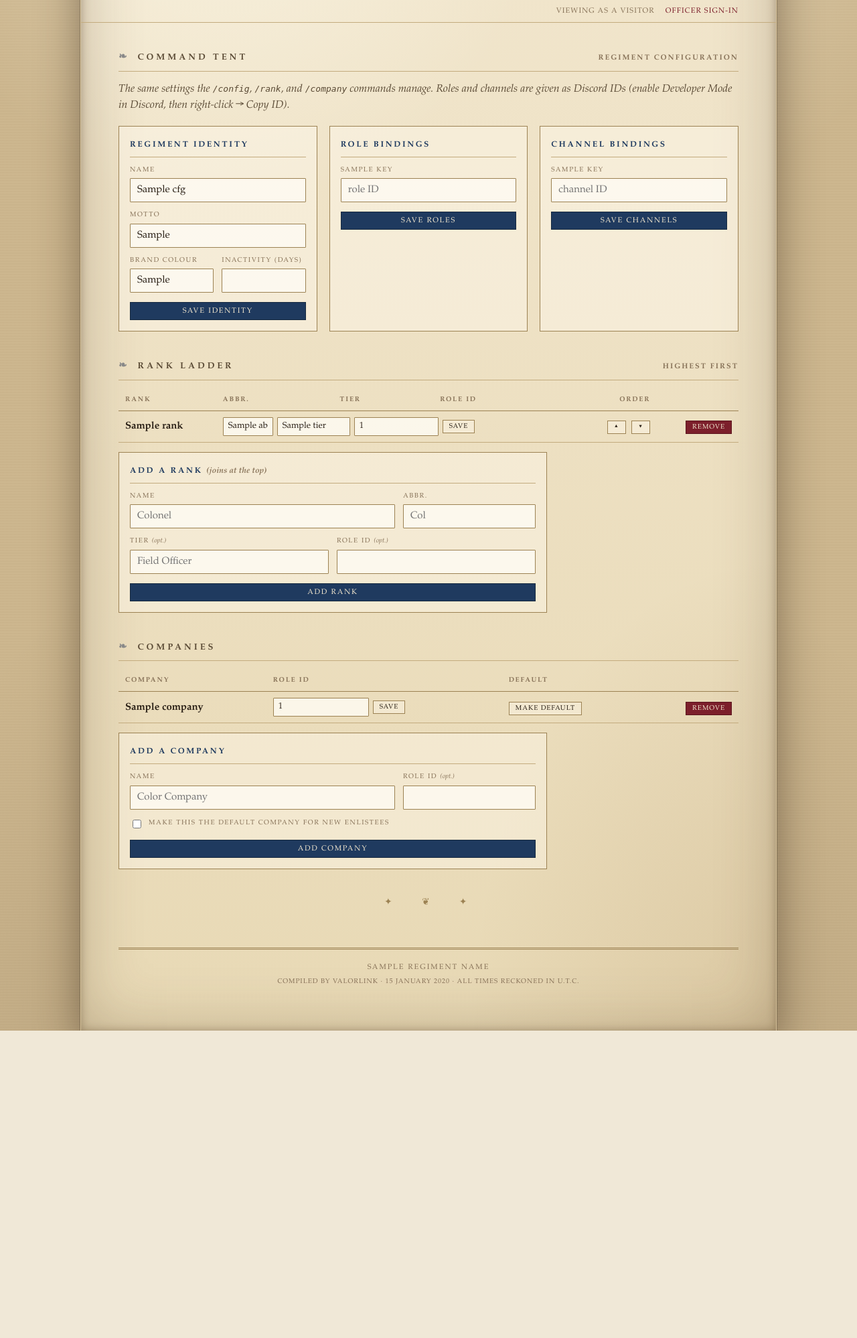
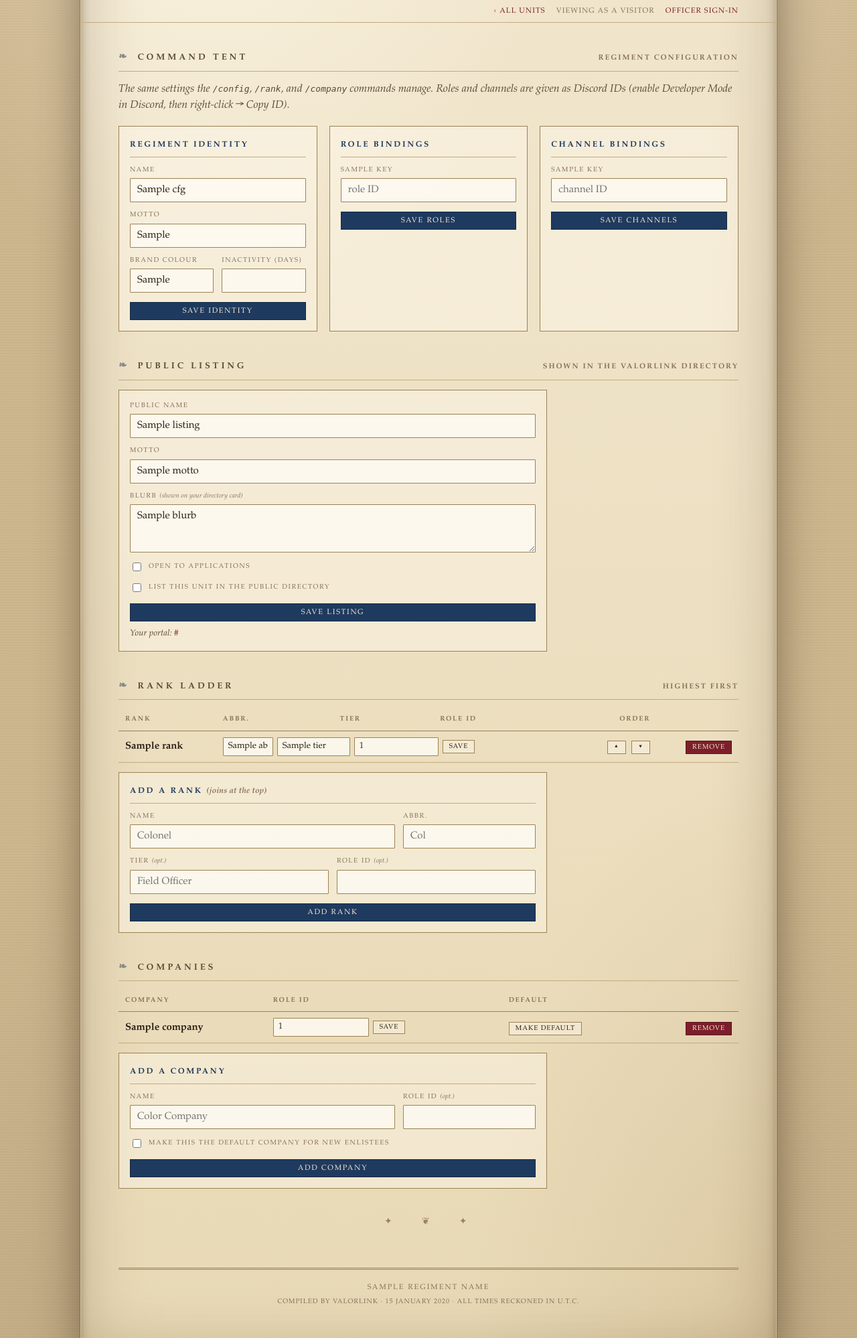
Before and after one commit to Uncreatedlemon91/ValorLink, a FastAPI app: template web/templates/command_tent.html in a window 1280 px wide. Shown: the part 293-2291 px from the top of the page at 67% size. Before the commit the page ends 1832 px from the top, so only its background shows below. Run offline with FastAPI, Linux system fonts and the light colour scheme; the template is opened without the code that fills it: most values are stand-ins (such as "Sample title", 1, 10 or a date in 2020).

Commit message:
Multi-tenant Phase 3: public directory + apply flow
In platform mode (PLATFORM_BASE_DOMAIN set) the apex becomes a public
directory of units; people browse it, sign in with Discord, and apply to any
recruiting unit. Single-tenant deployments are unaffected (no directory; the
apex still serves the one unit).

- web/app.py: directory at the apex (lists registry units with per-unit
  branding, recruiting status, Visit/Apply); POST /apply/{slug} writes a
  candidacy into that unit's database (deduped); POST /admin/listing lets a
  unit admin edit its public listing in the registry; Command Tent loads the
  listing in platform mode
- web/services.py: submit_application (dedupes vs members/candidates)
- tenancy/resolve.py: listed_tenants()
- templates: directory.html (the "Muster Grounds"), Command Tent "Public
  Listing" section, a top-bar "‹ All units" link on unit portals
- web/tests/test_multitenant.py: directory listing, apply + dedupe, per-unit
  auth scoping across two units, admin listing edit (6 tests, isolated resets)
- docs: MULTI_TENANT + deploy README updated

All suites pass (14 officer-actions + 6 multitenant + 5 tenancy).

Co-Authored-By: Claude Opus 4.8 <noreply@anthropic.com>
Claude-Session: https://claude.ai/code/session_01FruyoPFdqMU9jC6ioKNCvC

```diff
--- a/web/app.py
+++ b/web/app.py
@@ -27,11 +27,20 @@ from sqlalchemy.orm import Session
 from starlette.middleware.sessions import SessionMiddleware
 
 from db.models import AwardType, Candidacy, Company, Event, Member, Rank
+from tenancy.registry import registry_session
+from tenancy.resolve import listed_tenants, slug_from_host, tenant_by_slug
 from tenancy.units import sessionmaker_for
 from utils import ranks as rank_utils
 from utils.settings import CHANNEL_KEYS, ROLE_KEYS, get_config, list_companies
 from web import auth, services
-from web.tenant import TenantCtx, TenantNotFound, ensure_ready, get_tenant, resolve_tenant
+from web.tenant import (
+    TenantCtx,
+    TenantNotFound,
+    ensure_ready,
+    get_tenant,
+    resolve_tenant,
+    tenant_by_slug_ctx,
+)
 
 BASE_DIR = Path(__file__).resolve().parent
 
@@ -182,7 +191,43 @@ def _base_context(request: Request, session: Session) -> dict:
         "flash": flash,
         "pending_recruits": pending_recruits,
         "tenant": tenant,
+        "platform_base": os.getenv("PLATFORM_BASE_DOMAIN"),
     }
+
+
+def directory_mode(request: Request) -> bool:
+    """True when this request should show the public directory: platform mode
+    is on and the Host is the apex (not a unit subdomain)."""
+    if not os.getenv("PLATFORM_BASE_DOMAIN"):
+        return False
+    return slug_from_host(request.headers.get("host", "")) is None
+
+
+def _render_directory(request: Request):
+    base_domain = os.getenv("PLATFORM_BASE_DOMAIN")
+    with registry_session() as rs:
+        units = [
+            {
+                "slug": t.slug,
+                "name": t.name,
+                "motto": t.motto,
+                "blurb": t.blurb,
+                "brand_color": brand_hex(t.brand_color),
+                "recruiting": t.recruiting_open,
+                "url": f"https://{t.slug}.{base_domain}/",
+            }
+            for t in listed_tenants(rs)
+        ]
+    ctx = {
+        "request": request,
+        "units": units,
+        "base_domain": base_domain,
+        "user": auth.current_user(request),
+        "csrf_token": auth.get_csrf_token(request),
+        "flash": request.session.pop("flash", []),
+        "now": datetime.utcnow(),
+    }
+    return templates.TemplateResponse(request, "directory.html", ctx)
 
 
 # --------------------------------------------------------------------------- #
@@ -192,6 +237,9 @@ def _base_context(request: Request, session: Session) -> dict:
 
 @app.get("/", response_class=HTMLResponse)
 def headquarters(request: Request, session: Session = Depends(get_session)):
+    if directory_mode(request):
+        return _render_directory(request)
+
     ctx = _base_context(request, session)
 
     counts = {
@@ -396,6 +444,22 @@ def command_tent(request: Request, session: Session = Depends(get_session),
     """Admin-only configuration: identity, roles, channels, ranks, companies."""
     ctx = _base_context(request, session)
     cfg = get_config(session)
+    # This unit's public directory listing (registry), when platform mode is on.
+    listing = None
+    if os.getenv("PLATFORM_BASE_DOMAIN"):
+        tenant = resolve_tenant(request)
+        with registry_session() as rs:
+            row = tenant_by_slug(rs, tenant.slug)
+            if row is not None:
+                listing = {
+                    "name": row.name,
+                    "motto": row.motto or "",
+                    "blurb": row.blurb or "",
+                    "recruiting_open": row.recruiting_open,
+                    "listed": row.listed,
+                    "url": f"https://{row.slug}.{os.getenv('PLATFORM_BASE_DOMAIN')}/",
+                }
+
     ctx.update(
         cfg=cfg,
         role_keys=ROLE_KEYS,
@@ -405,6 +469,7 @@ def command_tent(request: Request, session: Session = Depends(get_session),
         brand_hex=brand_hex(cfg.brand_color),
         ranks=list(reversed(rank_utils.all_ranks(session))),
         companies=list_companies(session),
+        listing=listing,
     )
     return templates.TemplateResponse(request, "command_tent.html", ctx)
 
@@ -806,6 +871,64 @@ def post_company_remove(
     return _do(request, csrf, services.company_remove, company_id, redirect="/command-tent")
 
 
+# --- Public directory: apply to a unit ------------------------------------ #
+@app.post("/apply/{slug}")
+def post_apply(request: Request, slug: str, csrf: str = Form(...)):
+    user = auth.current_user(request)
+    if not user:
+        raise auth.NotAuthenticated()
+    if not auth.verify_csrf(request, csrf):
+        _flash(request, "Your session expired. Please try that again.", "error")
+        return RedirectResponse("/", status_code=303)
+    ctx = tenant_by_slug_ctx(slug)
+    if ctx is None:
+        raise TenantNotFound(slug)
+    with sessionmaker_for(ctx.db_url)() as session:
+        try:
+            msg = services.submit_application(
+                session, int(user["id"]), user.get("name", "Applicant")
+            )
+            _flash(request, msg, "ok")
+        except services.ActionError as exc:
+            _flash(request, str(exc), "error")
+    return RedirectResponse("/", status_code=303)
+
+
+# --- Admin: this unit's public listing (registry) ------------------------- #
+@app.post("/admin/listing")
+def post_listing(
+    request: Request,
+    csrf: str = Form(...),
+    name: str = Form(...),
+    motto: str = Form(""),
+    blurb: str = Form(""),
+    recruiting_open: str = Form(""),
+    listed: str = Form(""),
+    user: dict = Depends(auth.require_admin),
+):
+    if not auth.verify_csrf(request, csrf):
+        _flash(request, "Your session expired. Please try that again.", "error")
+        return RedirectResponse("/command-tent", status_code=303)
+    tenant = resolve_tenant(request)
+    name = name.strip()
+    if not name:
+        _flash(request, "The public name can't be empty.", "error")
+        return RedirectResponse("/command-tent", status_code=303)
+    with registry_session() as rs:
+        row = tenant_by_slug(rs, tenant.slug)
+        if row is not None:
+            row.name = name
+            row.motto = motto.strip() or None
+            row.blurb = blurb.strip() or None
+            row.recruiting_open = bool(recruiting_open)
+            row.listed = bool(listed)
+            rs.commit()
+            _flash(request, "Public listing updated.", "ok")
+        else:
+            _flash(request, "This unit isn't in the registry.", "error")
+    return RedirectResponse("/command-tent", status_code=303)
+
+
 @app.get("/healthz")
 def healthz():
     return {"status": "ok"}
--- a/web/services.py
+++ b/web/services.py
@@ -618,6 +618,20 @@ def company_remove(session, company_id: int) -> str:
     return f"Company '{name}' removed. Members assigned to it keep the label until reassigned."
 
 
+# --- Public applications (cross-unit) ------------------------------------ #
+def submit_application(session, discord_id: int, callsign: str) -> str:
+    """Record a public application against a unit (its own database session).
+    Deduplicates against existing members and pending candidacies."""
+    callsign = (callsign or "").strip() or "Applicant"
+    if session.get(Member, discord_id) is not None:
+        raise ActionError("You already have a record with this unit.")
+    if session.get(Candidacy, discord_id) is not None:
+        raise ActionError("Your application to this unit is already pending.")
+    session.add(Candidacy(discord_id=discord_id, callsign=callsign))
+    session.commit()
+    return "Application submitted — the unit's recruiters will review it."
+
+
 # --- Option sources for the UI ------------------------------------------ #
 def rank_options(session) -> list[str]:
     return rank_utils.rank_names(session)
--- a/web/templates/base.html
+++ b/web/templates/base.html
@@ -28,6 +28,7 @@
     </nav>
 
     <div class="authbar">
+      {% if platform_base %}<a href="https://{{ platform_base }}/" class="who">‹ All units</a>{% endif %}
       {% if user %}
         <span class="who">Signed in as <b>{{ user.name }}</b> <span class="rankchip">{{ user.tier }}</span></span>
         <a href="/logout">Sign out</a>
--- a/web/templates/command_tent.html
+++ b/web/templates/command_tent.html
@@ -44,6 +44,22 @@
     </form>
   </div>
 </div>
+
+{% if listing %}
+<h2 class="section">Public Listing <span class="tally">shown in the ValorLink directory</span></h2>
+<div class="order-card" style="max-width:640px;">
+  <form class="orders" method="post" action="/admin/listing">
+    <input type="hidden" name="csrf" value="{{ csrf_token }}">
+    <div class="field"><label>Public name</label><input name="name" required value="{{ listing.name }}"></div>
+    <div class="field"><label>Motto</label><input name="motto" value="{{ listing.motto }}"></div>
+    <div class="field"><label>Blurb <span class="opt">(shown on your directory card)</span></label><textarea name="blurb" rows="3">{{ listing.blurb }}</textarea></div>
+    <div class="field"><label class="checkline"><input type="checkbox" name="recruiting_open" value="1" {{ 'checked' if listing.recruiting_open }}> Open to applications</label></div>
+    <div class="field"><label class="checkline"><input type="checkbox" name="listed" value="1" {{ 'checked' if listing.listed }}> List this unit in the public directory</label></div>
+    <div class="field field-actions"><button class="btn btn-strong" type="submit">Save listing</button></div>
+  </form>
+  <p class="order-note">Your portal: <a href="{{ listing.url }}">{{ listing.url }}</a></p>
+</div>
+{% endif %}
 
 <h2 class="section">Rank Ladder <span class="tally">highest first</span></h2>
 <table class="ledger admin-table">
```
Also changed, not shown: docs/MULTI_TENANT.md (+9 -5 lines), tenancy/resolve.py (+10 -0 lines), web/templates/directory.html (added, +84 -0 lines), web/tests/test_multitenant.py (+97 -46 lines), deploy/README.md.
